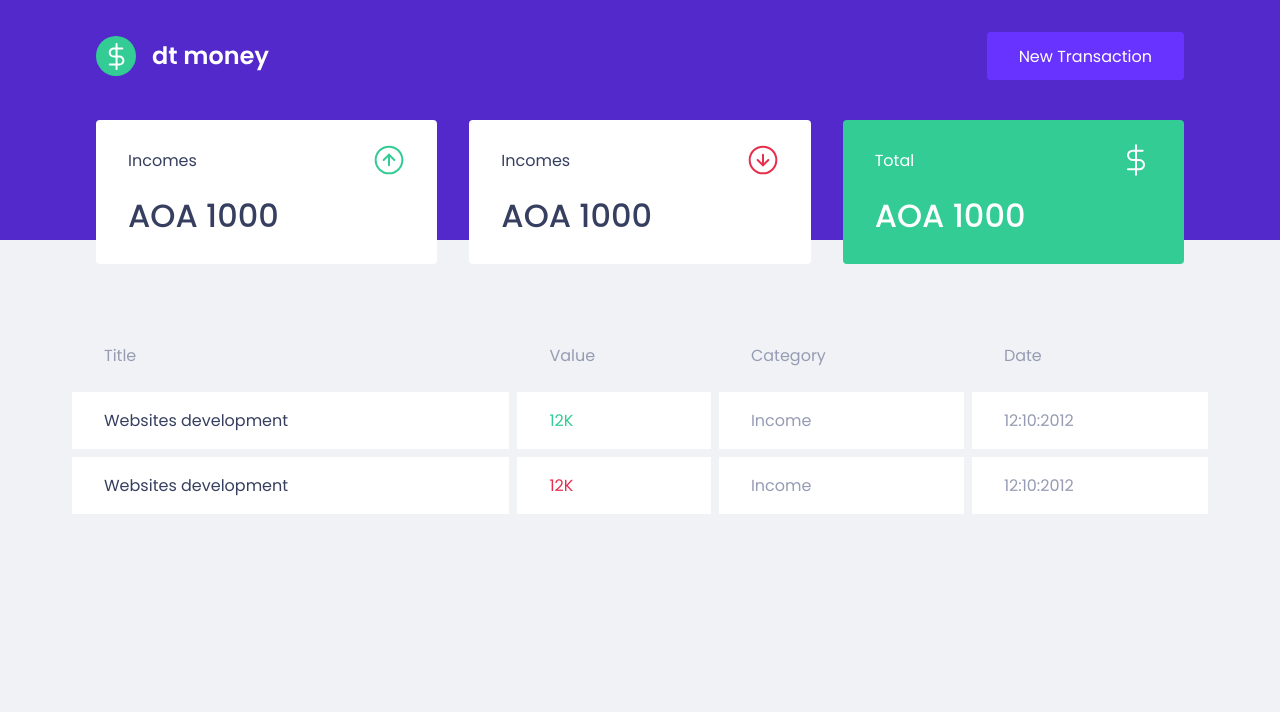
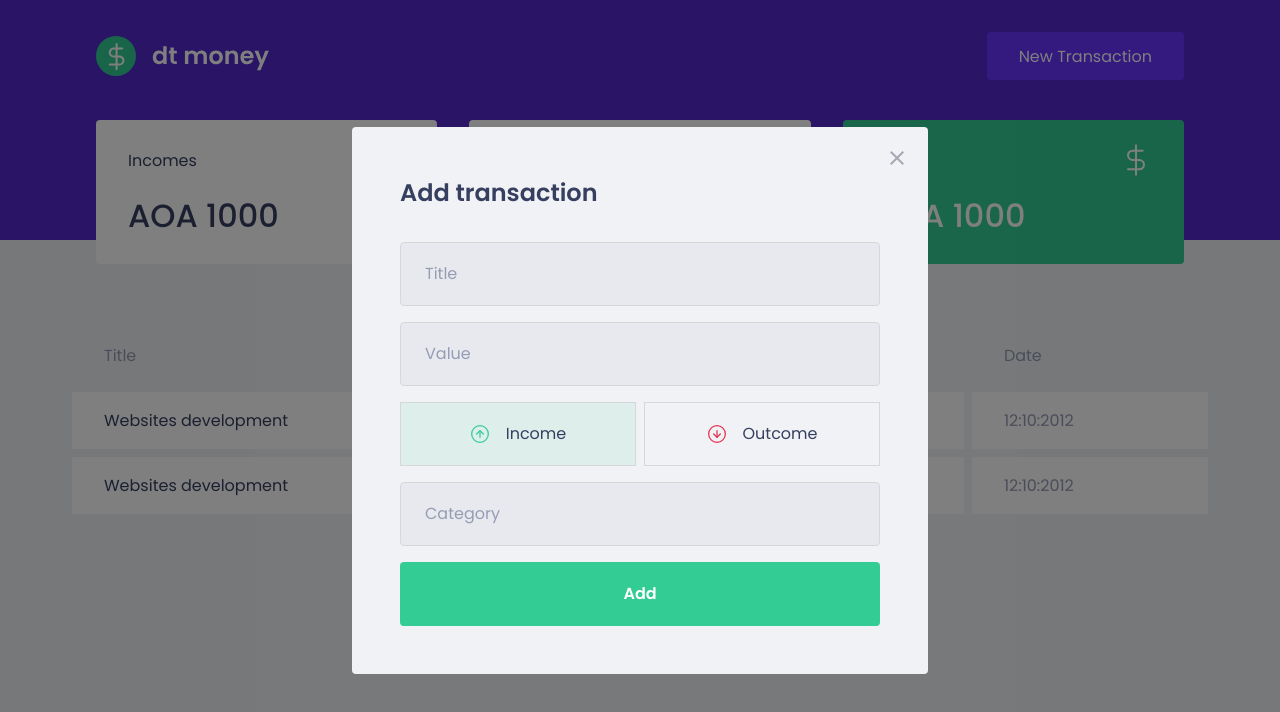
Before and after one commit to jmamadeu/dt-money, a React (Vite) app: page / in a window 1280 px wide. Both pictures are taken after a click on the button "New Transaction". Shown: the top 712 px of the page. Built offline with nearby package versions, Linux system fonts and the light colour scheme; no server answers; what miragejs would draw is missing.

Commit message:
chore: api config and create transactions modal

```diff
--- a/package.json
+++ b/package.json
@@ -17,8 +17,10 @@
     "@emotion/styled": "^11.6.0",
     "axios": "^0.24.0",
     "miragejs": "^0.1.42",
+    "polished": "^4.1.3",
     "react": "^17.0.0",
     "react-dom": "^17.0.0",
+    "react-modal": "^3.14.4",
     "uuid": "^8.3.2"
   },
   "devDependencies": {
@@ -26,6 +28,7 @@
     "@commitlint/config-conventional": "^14.1.0",
     "@types/react": "^17.0.0",
     "@types/react-dom": "^17.0.0",
+    "@types/react-modal": "^3.13.1",
     "@types/uuid": "^8.3.1",
     "@typescript-eslint/eslint-plugin": "^5.3.1",
     "@typescript-eslint/parser": "^5.3.1",
--- a/src/App.tsx
+++ b/src/App.tsx
@@ -1,15 +1,31 @@
 import { Global } from '@emotion/react';
+import { useState } from 'react';
 import { Dashboard } from './components/dashboard';
 import { Header } from './components/header';
+import { NewTransactionModal } from './components/new-transaction-modal';
 import { TransactionsTable } from './components/transactions-table';
 import { GlobalStyles } from './styles/global';
 
 function App() {
+  const [isNewTransactionModalOpen, setIsNewTransactionModalOpen] =
+    useState(false);
+
+  function handleOpenNewTransactionModal() {
+    setIsNewTransactionModalOpen(true);
+  }
+
+  function handleCloseNewTransactionModal() {
+    setIsNewTransactionModalOpen(false);
+  }
   return (
     <>
-      <Header />
+      <Header onButtonClick={handleOpenNewTransactionModal} />
       <Dashboard />
       <TransactionsTable />
+      <NewTransactionModal
+        isOpen={isNewTransactionModalOpen}
+        onRequestClose={handleCloseNewTransactionModal}
+      />
       <Global styles={GlobalStyles} />
     </>
   );
--- a/src/components/header/index.tsx
+++ b/src/components/header/index.tsx
@@ -1,13 +1,19 @@
 import imgLogo from '../../assets/logo.svg';
 import { Container, Content } from './styles';
 
-export function Header() {
+export interface HeaderProperties {
+  onButtonClick?: () => void;
+}
+
+export function Header({ onButtonClick }: HeaderProperties) {
   return (
     <Container>
       <Content>
         <img src={imgLogo} alt="dt-money" />
 
-        <button type="button">New Transaction</button>
+        <button onClick={onButtonClick} type="button">
+          New Transaction
+        </button>
       </Content>
     </Container>
   );
--- /dev/null
+++ b/src/components/new-transaction-modal/index.tsx
@@ -0,0 +1,72 @@
+import { useState } from 'react';
+import ReactModal from 'react-modal';
+import closeImg from '../../assets/close.svg';
+import IncomeImg from '../../assets/income.svg';
+import OutcomeImg from '../../assets/outcome.svg';
+import { Container, RadioBox, TransactionTypeContainer } from './styles';
+
+ReactModal.setAppElement('#root');
+
+interface NewTransactionModalProperties {
+  onRequestClose: () => void;
+  isOpen: boolean;
+}
+
+export function NewTransactionModal({
+  isOpen,
+  onRequestClose
+}: NewTransactionModalProperties) {
+  const [type, setType] = useState('deposit');
+
+  function handleChangeType(newType: string) {
+    setType(newType);
+  }
+
+  return (
+    <ReactModal
+      isOpen={isOpen}
+      onRequestClose={onRequestClose}
+      overlayClassName="react-modal-overlay"
+      className="react-modal-content"
+    >
+      <button
+        type="button"
+        onClick={onRequestClose}
+        className="react-modal-close"
+      >
+        <img src={closeImg} alt="close modal" />
+      </button>
+      <Container>
+        <h2>Add transaction</h2>
+
+        <input type="text" name="title" placeholder="Title" />
+        <input type="number" name="value" placeholder="Value" />
+
+        <TransactionTypeContainer>
+          <RadioBox
+            isActive={type === 'deposit'}
+            type="button"
+            activeColor="green"
+            onClick={() => handleChangeType('deposit')}
+          >
+            <img src={IncomeImg} alt="income img" />
+            <span>Income</span>
+          </RadioBox>
+          <RadioBox
+            isActive={type === 'withdraw'}
+            activeColor="red"
+            type="button"
+            onClick={() => handleChangeType('withdraw')}
+          >
+            <img src={OutcomeImg} alt="outcome img" />
+            <span>Outcome</span>
+          </RadioBox>
+        </TransactionTypeContainer>
+
+        <input type="text" name="category" placeholder="Category" />
+
+        <button type="submit">Add</button>
+      </Container>
+    </ReactModal>
+  );
+}
--- /dev/null
+++ b/src/components/new-transaction-modal/styles.ts
@@ -0,0 +1,99 @@
+import styled from '@emotion/styled';
+import { darken, transparentize } from 'polished';
+
+export const Container = styled.form`
+  h2 {
+    color: var(--text-title);
+    font-size: 1.5rem;
+    margin-bottom: 2rem;
+  }
+
+  input {
+    width: 100%;
+    padding: 0 1.5rem;
+    height: 4rem;
+
+    font-size: 1rem;
+    font-weight: 400;
+
+    background: #e7e9ee;
+    border: 1px solid #d7d7d7;
+    border-radius: 0.25rem;
+
+    &::placeholder {
+      color: var(--text-body);
+    }
+
+    & + input {
+      margin-top: 1rem;
+    }
+  }
+
+  button[type='submit'] {
+    width: 100%;
+    height: 4rem;
+    padding: 0 1.5rem;
+    background: var(--green);
+    color: #fff;
+    border-radius: 0.25rem;
+    border: 0;
+    font-size: 1rem;
+    margin-top: 1rem;
+
+    transition: filter 0.2s;
+
+    font-weight: 600;
+
+    &:hover {
+      filter: brightness(0.9);
+    }
+  }
+`;
+
+export const TransactionTypeContainer = styled.div`
+  margin: 1rem 0;
+  display: grid;
+  grid-template-columns: 1fr 1fr;
+  gap: 0.5rem;
+  border-radius: 0.25rem;
+`;
+
+const colors = {
+  green: '#33cc95',
+  red: '#E52e4d'
+};
+
+export const RadioBox = styled.button<{
+  isActive: boolean;
+  activeColor: 'green' | 'red';
+}>`
+  height: 4rem;
+  border: 1px solid #d7d7d7;
+
+  background: ${(props) =>
+    props.isActive
+      ? transparentize(0.9, colors[props.activeColor])
+      : 'transparent'};
+
+  display: flex;
+  align-items: center;
+  justify-content: center;
+
+  transition: border-color 0.2s;
+
+  &:hover {
+    border-color: ${darken(0.1, '#d7d7d7')};
+  }
+
+  img {
+    width: 20px;
+    height: 20px;
+  }
+
+  span {
+    display: inline-block;
+    margin-left: 1rem;
+    font-size: 1rem;
+    color: var(--text-title);
+  }
+`;
--- a/src/components/transactions-table/index.tsx
+++ b/src/components/transactions-table/index.tsx
@@ -1,15 +1,13 @@
 import { useEffect } from 'react';
+import { api } from '../../services/api';
 import { Container } from './styles';
 
 export function TransactionsTable() {
   useEffect(() => {
-    fetch('http://localhost:3000/api/transactions').then(data =>
-        data.json().then(dataParsed => {
-          console.log(dataParsed)
-        })
-    )
-  }, [])
-
+    api
+      .get('http://localhost:3000/api/transactions')
+      .then((response) => console.log(response.data));
+  }, []);
 
   return (
     <Container>
--- a/src/main.tsx
+++ b/src/main.tsx
@@ -3,23 +3,23 @@ import React from 'react';
 import { render } from 'react-dom';
 import App from './App';
 
-
 createServer({
   routes() {
-    this.namespace = 'api',
-
+    (this.namespace = 'api'),
       this.get('/transactions', () => {
-      return [{
+        return [
+          {
             id: 1,
             title: 'transaction 1',
             amount: 400,
             type: 'deposit',
             category: 'Food',
-        createdAt: new Date
-      }]
-    })
+            createdAt: new Date()
           }
-})
+        ];
+      });
+  }
+});
 
 render(
   <React.StrictMode>
--- a/src/styles/global.ts
+++ b/src/styles/global.ts
@@ -62,4 +62,40 @@ export const GlobalStyles = css`
     opacity: 0.6;
     cursor: not-allowed;
   }
+
+  .react-modal-overlay {
+    background: rgba(0, 0, 0, 0.5);
+    position: fixed;
+    top: 0;
+    right: 0;
+    left: 0;
+    bottom: 0;
+
+    display: flex;
+    align-items: center;
+    justify-content: center;
+  }
+
+  .react-modal-content {
+    width: 100%;
+    max-width: 576px;
+    background: var(--background);
+    padding: 3rem;
+    position: relative;
+    border-radius: 0.25rem;
+  }
+
+  .react-modal-close {
+    position: absolute;
+    right: 1.5rem;
+    top: 1.5rem;
+    border: 0;
+    background: transparent;
+
+    transition: filter 0.2;
+
+    &:hover {
+      filter: brightness(0.7);
+    }
+  }
 `;
```
Also changed, not shown: 2 other files (tests, documents, lock files or other folders). Lines whose indentation alone changed are shown as unchanged.
